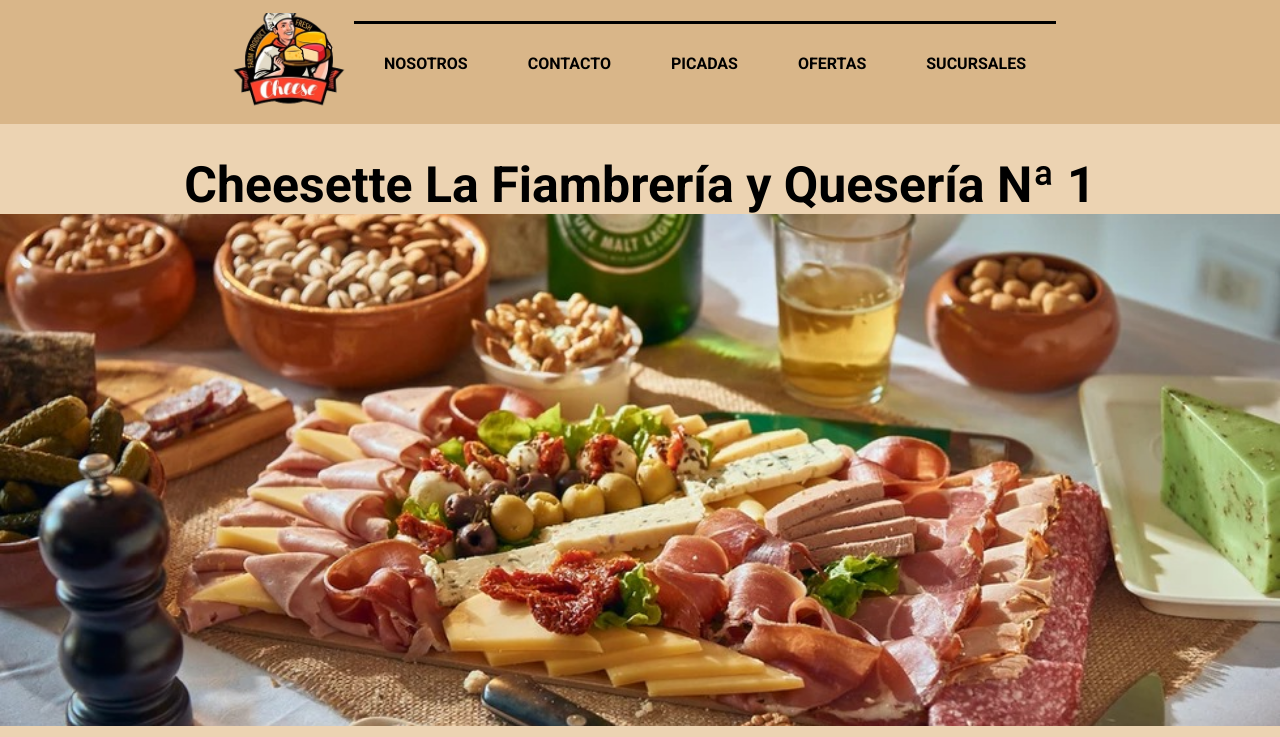
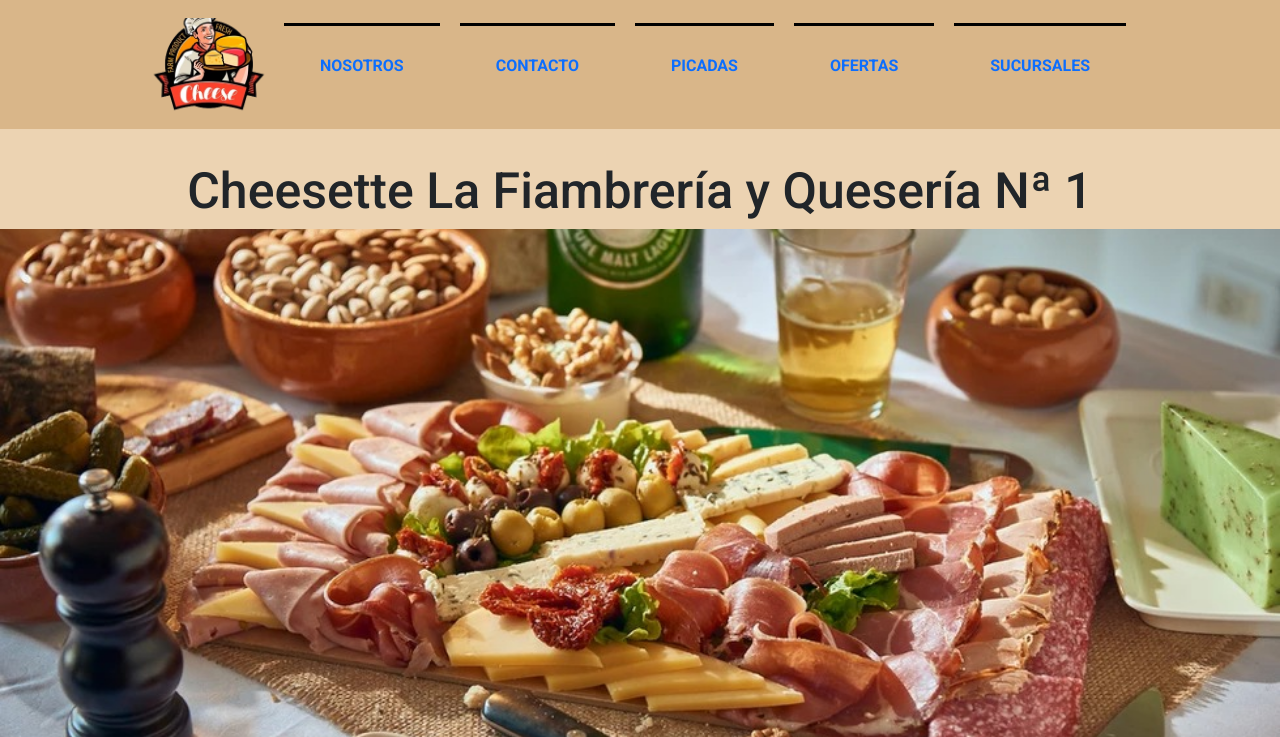
Before and after one commit to Mariano-Marcakis/Queseria-Responsive, a website: page index.html in a window 1280 px wide. Shown: the top 737 px of the page. Drawn offline with nearby package versions, Linux system fonts and the light colour scheme; a web font is replaced by a local one.

Commit message:
boostrap page

```diff
--- a/index.html
+++ b/index.html
@@ -16,9 +16,15 @@
       rel="stylesheet"
       href="https://cdnjs.cloudflare.com/ajax/libs/animate.css/4.1.1/animate.min.css"
     />
+    <link
+      href="https://cdn.jsdelivr.net/npm/bootstrap@5.0.2/dist/css/bootstrap.min.css"
+      rel="stylesheet"
+      integrity="sha384-EVSTQN3/azprG1Anm3QDgpJLIm9Nao0Yz1ztcQTwFspd3yD65VohhpuuCOmLASjC"
+      crossorigin="anonymous"
+    />
   </head>
 
-  <body>
+  <body class="body">
     <header>
       <nav class="nav-bar">
         <div class="div-contenedor">
@@ -28,12 +34,27 @@
               src="./img/logito_de_quesos-removebg-preview.png"
               alt="Logo CHEESETTE"
           /></a>
-          <ul class="navegador">
-            <li><a href="./page/nosotros.html">NOSOTROS</a></li>
-            <li><a href="./page/contacto.html">CONTACTO</a></li>
-            <li><a href="./page/picadas.html">PICADAS</a></li>
-            <li><a href="./page/ofertas.html">OFERTAS</a></li>
-            <li><a href="./page/sucursales.html">SUCURSALES</a></li>
+          <ul class="nav justify-content-center">
+            <li class="nav-item">
+              <a
+                class="nav-link active"
+                aria-current="page"
+                href="./page/nosotros.html"
+                >NOSOTROS</a
+              >
+            </li>
+            <li class="nav-item">
+              <a class="nav-link" href="./page/contacto.html">CONTACTO</a>
+            </li>
+            <li class="nav-item">
+              <a class="nav-link" href="./page/picadas.html">PICADAS</a>
+            </li>
+            <li class="nav-item">
+              <a class="nav-link" href="./page/ofertas.html">OFERTAS</a>
+            </li>
+            <li class="nav-item">
+              <a class="nav-link" href="./page/sucursales.html">SUCURSALES</a>
+            </li>
           </ul>
         </div>
       </nav>
@@ -108,5 +129,11 @@
       </ul>
       <span> © 2022 por Mariano Marcakis</span>
     </footer>
+
+    <script
+      src="https://cdn.jsdelivr.net/npm/bootstrap@5.0.2/dist/js/bootstrap.bundle.min.js"
+      integrity="sha384-MrcW6ZMFYlzcLA8Nl+NtUVF0sA7MsXsP1UyJoMp4YLEuNSfAP+JcXn/tWtIaxVXM"
+      crossorigin="anonymous"
+    ></script>
   </body>
 </html>
```
Also changed, not shown: package.json (added, +25 -0 lines), page/contacto.html (+1 -1 lines), page/nosotros.html (+16 -16 lines), page/ofertas.html (+1 -1 lines), page/picadas.html (+18 -2 lines), page/sucursales.html (+1 -1 lines), css/styles.css, sass/styles.scss (added), 1 other file.
